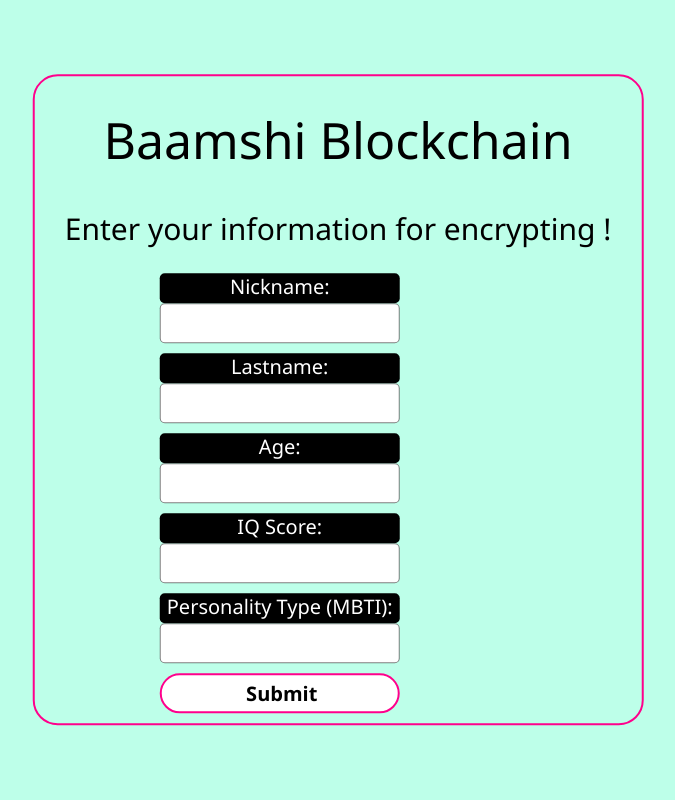
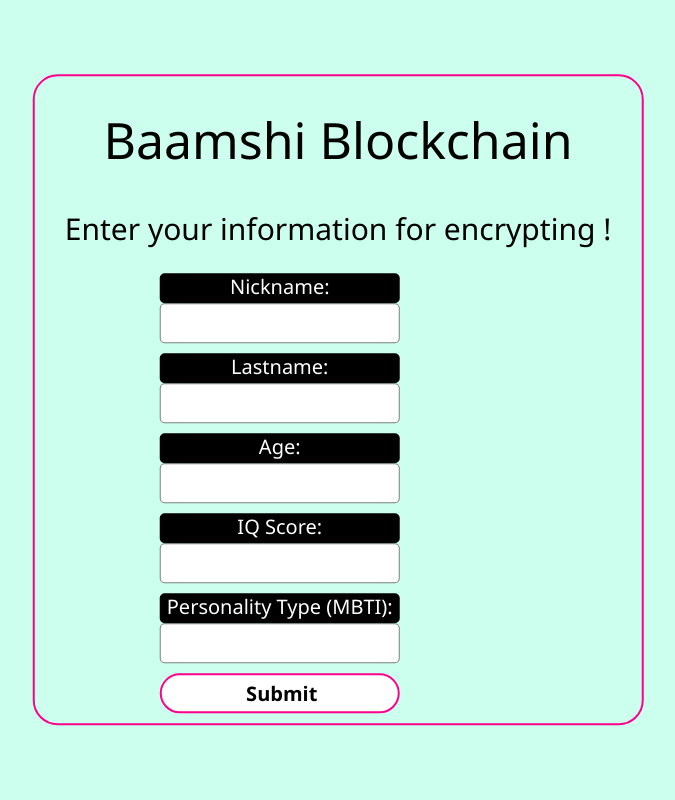
Before and after one commit to rezaaebraahimi/Baamshi_block_chain, a Flask app: page / in a window 1280 px wide. Shown: the whole page, without its empty margins (302-977 px from the left). Run offline with Flask 2, Linux system fonts and the light colour scheme.

Commit message:
Upgrade-4.0.3

```diff
--- a/app.py
+++ b/app.py
@@ -105,7 +105,7 @@ isfp = ["Social Network Manager or Archaeologist","Glasses Maker or Veterinarian
 @app.route("/")
 @app.route('/home')
 def home():
-    return render_template("index.html")
+    return render_template("home.html")
 
 
 @app.route('/result',methods=['POST', 'GET'])
@@ -232,7 +232,7 @@ def result():
     for data in block.data:
         block_data = [block.hash()]
         block.data += block_data
-        return render_template("hash.html", database=block.data,iq_level=iq_level,job_offer=job_offer)
+        return render_template("result.html", database=block.data,iq_level=iq_level,job_offer=job_offer)
 
 
 
--- a/static/style.css
+++ b/static/home.css
@@ -5,7 +5,7 @@ html{
     height: 100vh;
 }
 body{
-    background-color: rgba(93, 255, 201, 0.404);
+    background-color: rgba(93, 255, 201, 0.315);
     align-items: center;
 }
 
--- a/templates/index.html
+++ b/templates/home.html
@@ -2,7 +2,7 @@
   <head>
     <meta charset="UTF-8" />
     <meta name="viewport" content="width=device-width, user-scalable=no, initial-scale=1.0, maximum-scale=1.0" />
-    <link rel="stylesheet" type="text/css" href="../static/style.css" />
+    <link rel="stylesheet" type="text/css" href="../static/home.css" />
   </head>
 
   <body>
```
Also changed, not shown: templates/result.html (renamed from templates/hash.html).
